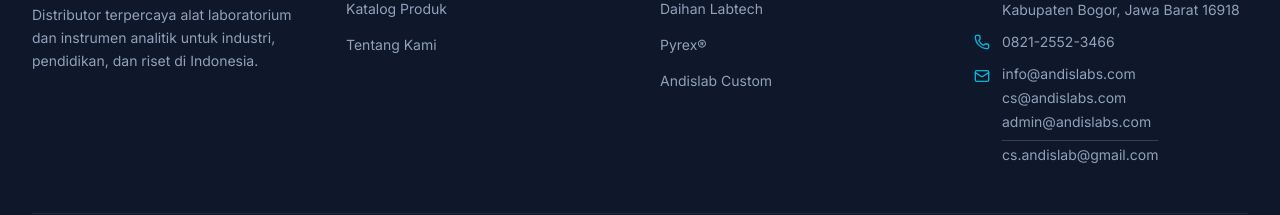
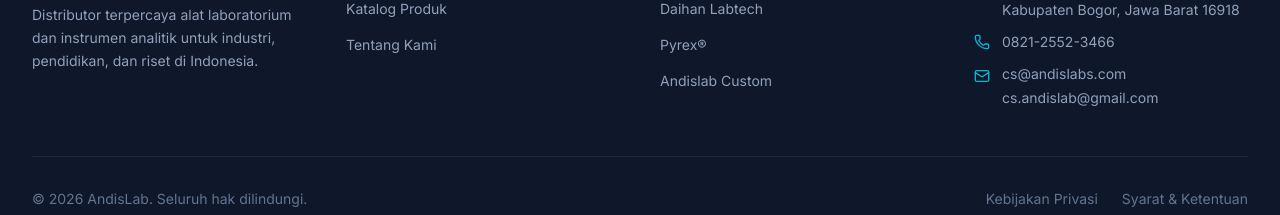
Before and after one commit to fullloaded1/tokoandislab, a Next.js app: page / in a window 1280 px wide. Shown: the part 3163-3378 px from the top of the page. Built offline with nearby package versions, Linux system fonts and the light colour scheme; no server answers; the database is empty.

Commit message:
fix: keep only CS emails in footer

```diff
--- a/src/components/Footer.tsx
+++ b/src/components/Footer.tsx
@@ -85,10 +85,8 @@
               <li className="flex items-start gap-3 text-sm text-slate-400">
                 <Mail className="h-4 w-4 shrink-0 text-cyan-500 mt-1" />
                 <div className="flex flex-col gap-1">
-                  <a href="mailto:info@andislabs.com" className="hover:text-cyan-400 transition-colors">info@andislabs.com</a>
                   <a href="mailto:cs@andislabs.com" className="hover:text-cyan-400 transition-colors">cs@andislabs.com</a>
-                  <a href="mailto:admin@andislabs.com" className="hover:text-cyan-400 transition-colors">admin@andislabs.com</a>
-                  <a href="mailto:cs.andislab@gmail.com" className="hover:text-cyan-400 transition-colors mt-1 pt-1 border-t border-slate-700">cs.andislab@gmail.com</a>
+                  <a href="mailto:cs.andislab@gmail.com" className="hover:text-cyan-400 transition-colors">cs.andislab@gmail.com</a>
                 </div>
               </li>
             </ul>
```
